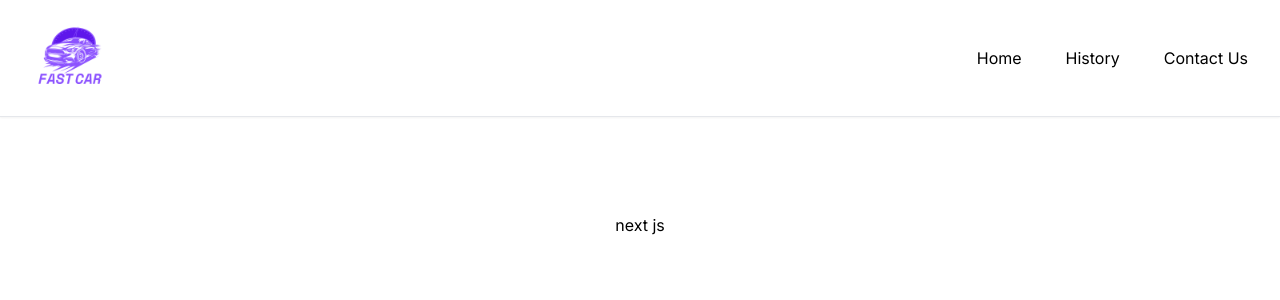
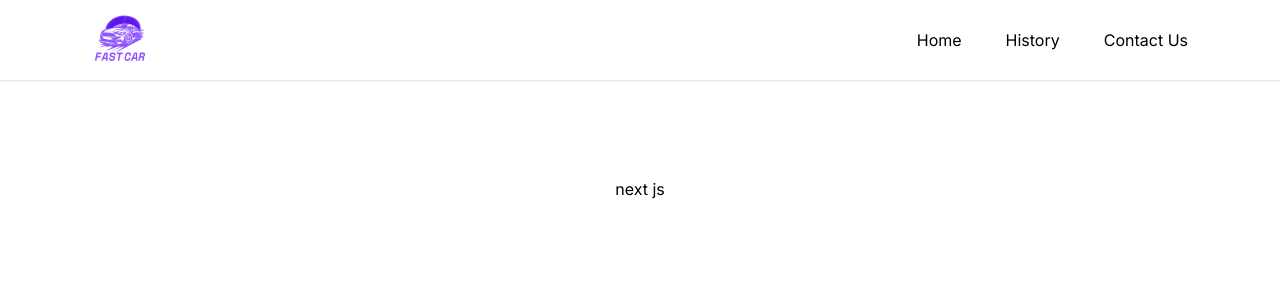
Before and after one commit to zahraaMeky/car-rental-, a Next.js app: page / in a window 1280 px wide. Shown: the top 300 px of the page. Built offline with nearby package versions, Linux system fonts and the light colour scheme.

Commit message:
Add utilities  classes to global css

```diff
--- a/app/globals.css
+++ b/app/globals.css
@@ -1,3 +1,24 @@
 @tailwind base;
 @tailwind components;
 @tailwind utilities;
+
+* {
+    margin: 0;
+    padding: 0;
+    box-sizing: border-box;
+  }
+  @layer utilities {
+    .max-container {
+        @apply mx-auto max-w-[1440px];
+      }
+
+  .flexCenter {
+    @apply flex items-center justify-center;
+  }
+  .flexBetween {
+    @apply flex items-center justify-between;
+  }
+  .padding-container {
+    @apply px-6 lg:px-20 3xl:px-0;
+  }
+  }
--- a/components/Navbar.tsx
+++ b/components/Navbar.tsx
@@ -5,9 +5,9 @@ import Link from "next/link"
 
 const Navbar = () => {
   return (
-    <nav className="flex justify-between items-center py-2 px-5 shadow-sm border-b-[1px]">
+    <nav className="flexBetween max-container padding-container shadow-sm border-b-[1px]">
       <Image src='/assets/images/logo.png'
-      alt="logo" width={100} height={100}
+      alt="logo" width={80} height={80}
       />
       <ul className="hidden md:flex gap-5">
       {navLinks.map((link) => (
--- a/tailwind.config.ts
+++ b/tailwind.config.ts
@@ -16,6 +16,11 @@ const config: Config = {
       colors: {
         primary: "#8c52ff",
       },
+      screens: {
+        xs: '400px',
+        '3xl': '1680px',
+        '4xl': '2200px',
+      },
     },
   },
   plugins: [],
```
